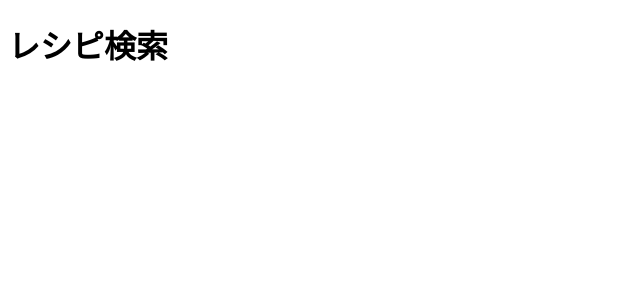
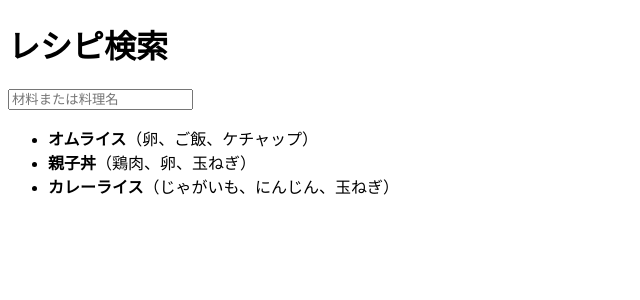
Before and after one commit to yhk-0707/recipe-app, a React (Vite) app in the folder react-learning/: page / in a window 1280 px wide. Shown: the top 300 px of the page, without its empty margins (0-640 px from the left). Built offline with nearby package versions, Linux system fonts and the light colour scheme.

Commit message:
fix: 検索フォームの実装

```diff
--- a/react-learning/src/App.jsx
+++ b/react-learning/src/App.jsx
@@ -1,5 +1,5 @@
 // returnの前 → JavaScriptを書く場所
-// returnの中 → 画面（JSX）を書く場所
+// returnの中 → 画面（JSX）を書く場所→htmlの役割
 // JSXの{}の中 → JavaScriptを書ける場所
 
 // useState:コンポーネントの状態を管理するためのフック
@@ -19,7 +19,7 @@ function App() {
 
     // 検索処理 search.jsに該当
     const terms = query.trim().toLowerCase().split(/\s+/); // 検索クエリを小文字に変換し、空白で分割して配列にする
-    const results = terms.length === 0 // つまることろif「termsが空の場合は…？」
+    const results = terms.length === 0 // つまることろif→三項演算子「termsが空の場合は…？」
         ? defaultRecipes // ifが真の場合:デフォルトレシピを返す
         : defaultRecipes.filter(recipe => // ifが偽の場合(else):検索クエリに一致するレシピをフィルタリングする
             terms.some(term => // 検索クエリの各単語がレシピ名または材料に含まれているかをチェックする
@@ -28,10 +28,27 @@ function App() {
             )
         );
 
-    // returnでUIのJSXを返す
+    // returnでUIのJSXを返す(元htmlの内容)
     return (
         <div>
             <h1>レシピ検索</h1>
+            <input // 入力欄表示のinputコンポーネント
+                // value,checkedのpropsで現在のstateを渡す場合は、渡された値を更新するonChangeハンドラも渡す。
+                value={query} // 入力欄の値をqueryにバインドする。文字列props
+                onChange={e => setQuery(e.target.value)} // 入力欄の値が変更されたときにqueryを更新する。
+                placeholder="材料または料理名" // 入力欄のプレースホルダーを設定する （プレースホルダ―は、入力欄が空のときに表示される薄い文字のこと）
+            />
+            {/* 検索結果の有無で表示内容を切り替える */}
+            {results.length === 0
+                ? (<p>該当するレシピがありません。</p>) // 検索結果がないとき
+                : (<ul>
+                    {results.map(recipe => ( // 検索結果があるとき、results配列のリスト(li要素)を作成。
+                        <li key={recipe.id}> {/*// keyはReactがリストの要素を識別するために必要。recipe.idを使うことで一意の値を指定する。 */}
+                            <strong>{recipe.name}</strong>（{recipe.ingredients.join("、")}）{/* レシピ名と材料を表示する。joinで配列を文字列に変換する。 */}
+                        </li>
+                    ))}
+                </ul>
+                )}
         </div>
     );
 }
```
